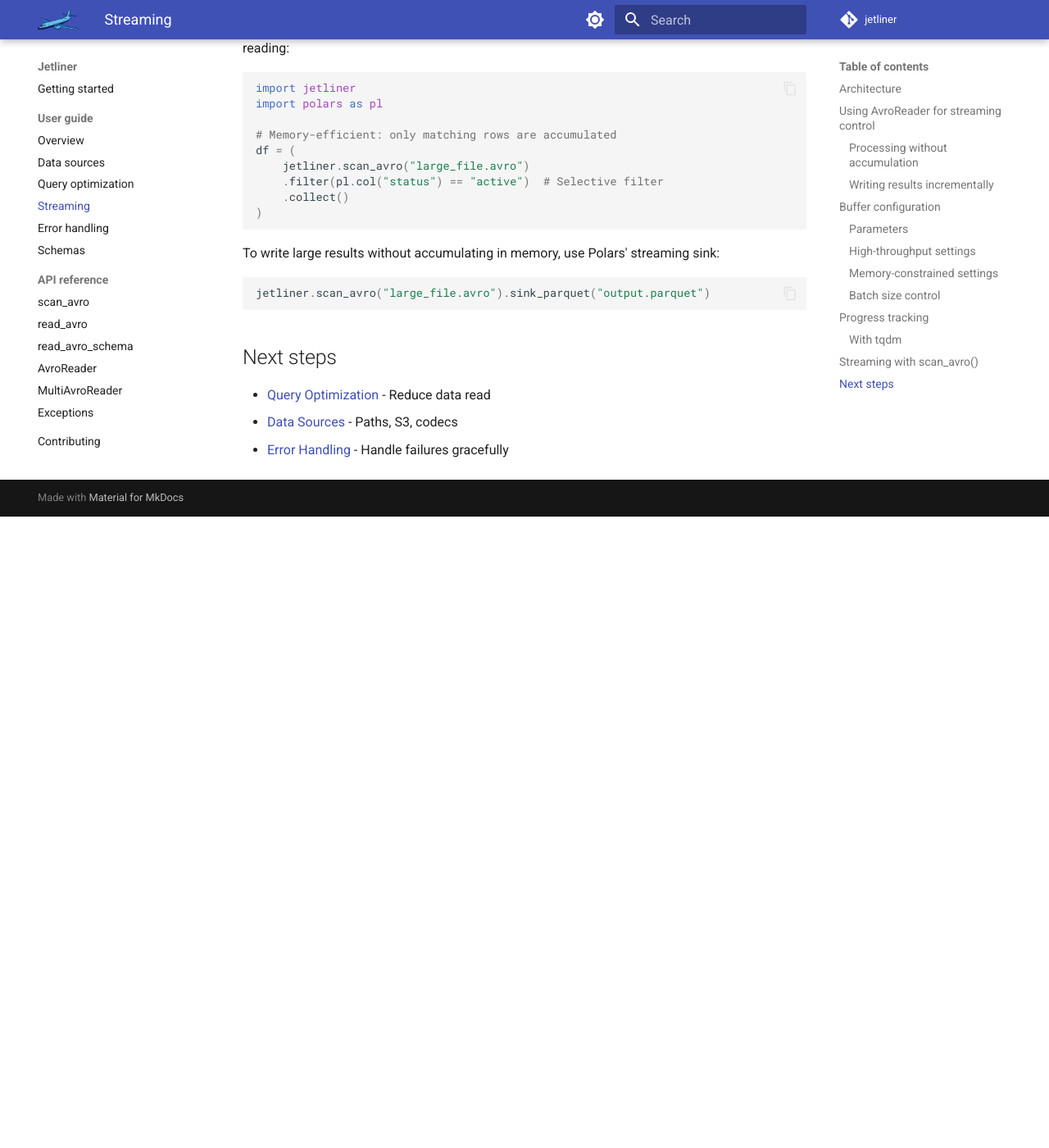
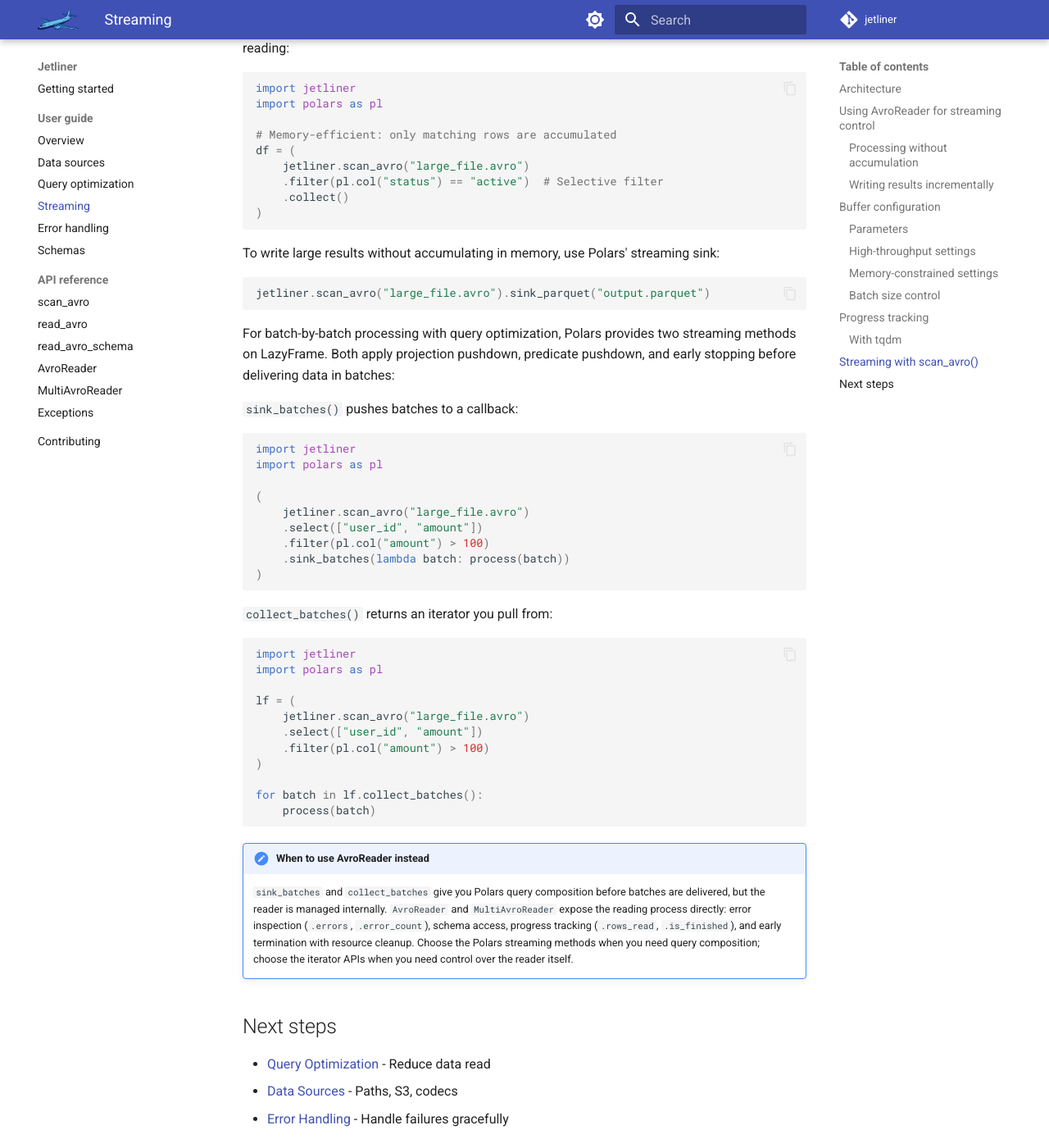
Before and after one commit to nat-n/jetliner, an MkDocs documentation site: the page built from docs/user-guide/streaming.md, in a window 1280 px wide and 1400 px high, scrolled down 3565 px. Shown: the whole window at 82% size. Built offline with MkDocs 1.6.1 and Material for MkDocs 9.7.7, drawn with Linux system fonts in a browser that asks for light colours; comment, search, counter and statistics services are not loaded; before the commit the page ends 4195 px from its top, so only the background shows below that.

Commit message:
docs: Add tests and docs regarding usage with sink_batches or collect_batches

````diff
--- a/docs/user-guide/streaming.md
+++ b/docs/user-guide/streaming.md
@@ -180,6 +180,41 @@ To write large results without accumulating in memory, use Polars' streaming sin
 jetliner.scan_avro("large_file.avro").sink_parquet("output.parquet")
 ```
 
+For batch-by-batch processing with query optimization, Polars provides two streaming methods on LazyFrame. Both apply projection pushdown, predicate pushdown, and early stopping before delivering data in batches:
+
+`sink_batches()` pushes batches to a callback:
+
+```python
+import jetliner
+import polars as pl
+
+(
+    jetliner.scan_avro("large_file.avro")
+    .select(["user_id", "amount"])
+    .filter(pl.col("amount") > 100)
+    .sink_batches(lambda batch: process(batch))
+)
+```
+
+`collect_batches()` returns an iterator you pull from:
+
+```python
+import jetliner
+import polars as pl
+
+lf = (
+    jetliner.scan_avro("large_file.avro")
+    .select(["user_id", "amount"])
+    .filter(pl.col("amount") > 100)
+)
+
+for batch in lf.collect_batches():
+    process(batch)
+```
+
+!!! note "When to use AvroReader instead"
+    `sink_batches` and `collect_batches` give you Polars query composition before batches are delivered, but the reader is managed internally. `AvroReader` and `MultiAvroReader` expose the reading process directly: error inspection (`.errors`, `.error_count`), schema access, progress tracking (`.rows_read`, `.is_finished`), and early termination with resource cleanup. Choose the Polars streaming methods when you need query composition; choose the iterator APIs when you need control over the reader itself.
+
 ## Next steps
 
 - [Query Optimization](query-optimization.md) - Reduce data read
````
Also changed, not shown: docs/user-guide/query-optimization.md (+2 -0 lines), 2 other files.
